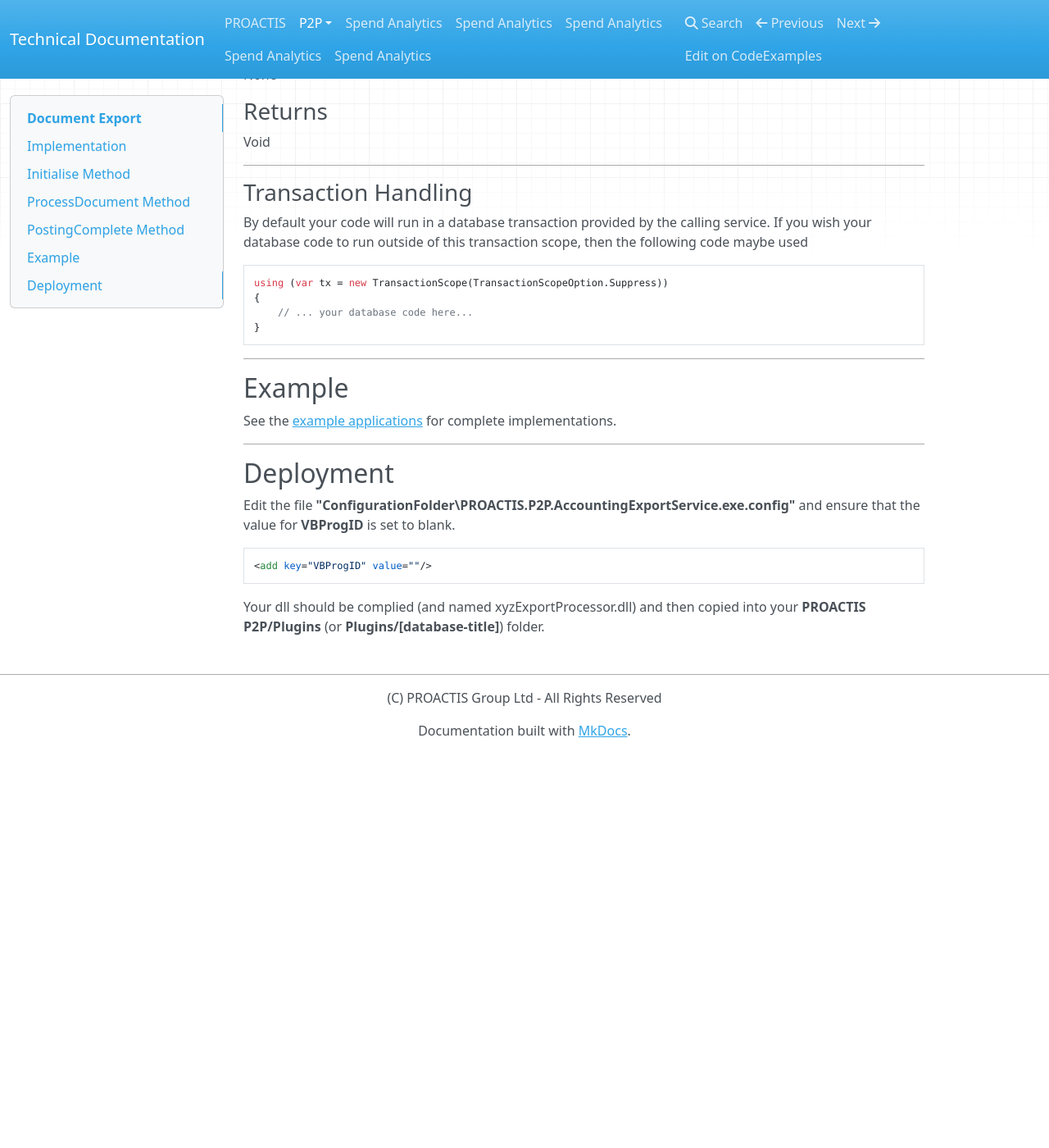
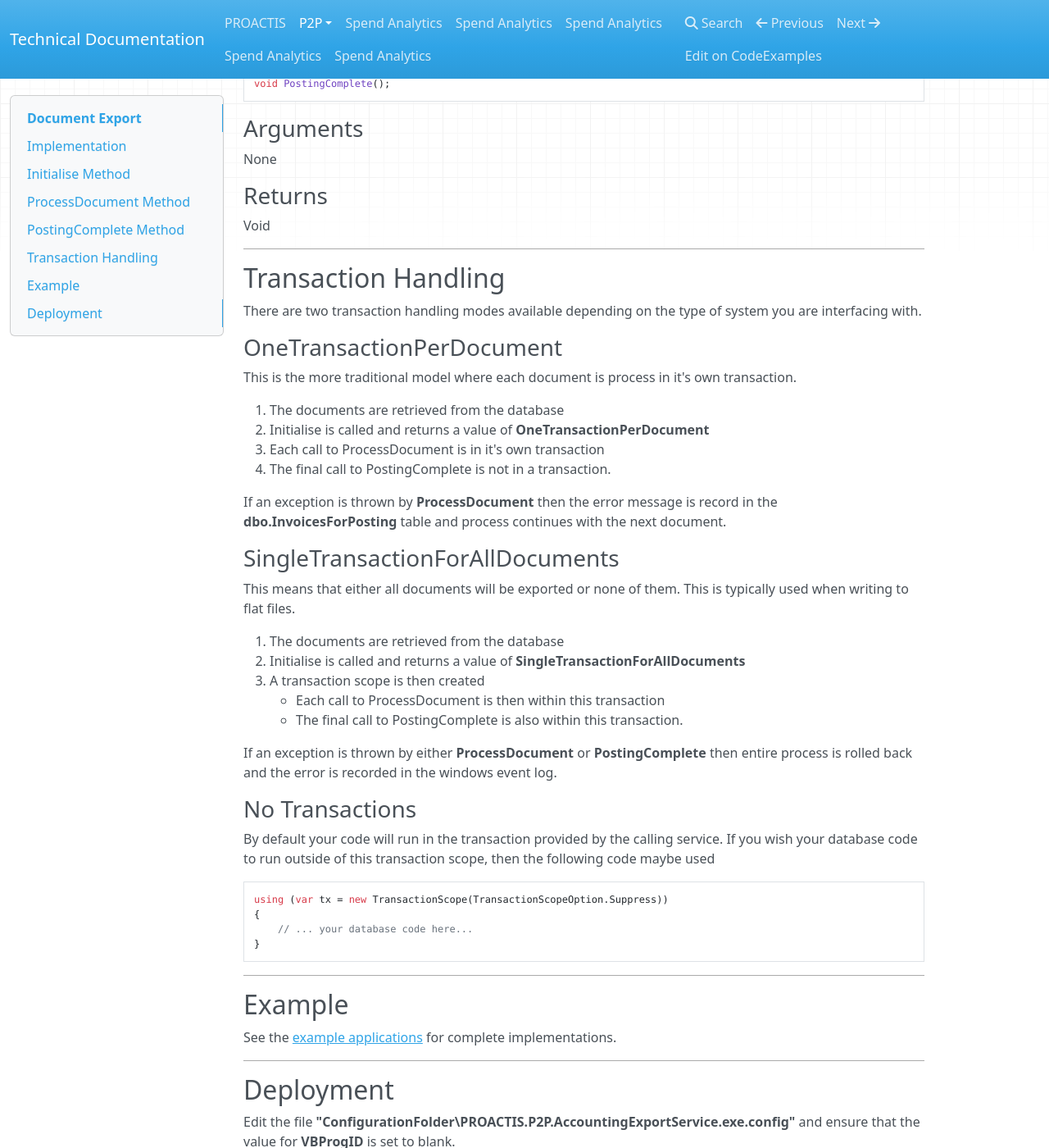
Before and after one commit to proactis-documentation/documentation-source, an MkDocs documentation site: the page built from docs/p2p/invoicePosting.md, in a window 1280 px wide and 1400 px high, scrolled down 2430 px. Shown: the whole window at 82% size. Built offline with MkDocs 1.6.1, drawn with Linux system fonts in a browser that asks for light colours; nearby versions of some CDN libraries; old or Windows-style settings are respelled for this version of MkDocs; before the commit the page ends 3349 px from its top, so only the background shows below that; some of the changed text lies outside the part shown.

Commit message:
InvoicePosting

````diff
--- a/docs/p2p/invoicePosting.md
+++ b/docs/p2p/invoicePosting.md
@@ -16,22 +16,32 @@ The format of document xml which is stored in this table is defined by the vario
     - __grsCustInterfaces.IExportProcessor.ProcessDocument__.
     - __grsCustInterfaces.IExportProcessor.PostingComplete__.
 
+!!! note
+
+    The methods are called in the order listed above.
+
+    1. The documents are retrieved from the database
+    2. Initialise is called just once
+    3. ProcessDocument is then called one for each document
+    4. PostingComplete is called just once after all calls to ProcessDocument.
+
 ---
+
 
 ## Initialise Method
 
-This method is called once when the pending documents have been retrieved from the database.  This method is typically used to make connections to external systems (databases) and to specify the transaction handling model to be used.
+This method is called first after the pending documents have been retrieved from the database.  This method is typically used to make connections to external systems (databases) and to specify the transaction handling model to be used.
 
 ### Signature
 ```
-ExportProcessorInitialiseResult IExportProcessor.Initialise(int numberOfDocuments, string databaseTitle, string databaseName, string databaseServer)
+ExportProcessorInitialiseResult Initialise(int numberOfDocuments, string databaseTitle, string databaseName, string databaseServer)
 ```
 
 ### Arguments
 
 | Argument      | Direction | Description
 | ------------- | --------- | ------------ |
-| numberOfDocuments    | In        | The number of pending documents in the __dbo.InvoicesForPosting__ table. |
+| numberOfDocuments    | In        | The number of pending documents in the __dbo.InvoicesForPosting__ table. Will always be > 0|
 | databaseTitle  | In        | Title of the p2p database |
 | databaseName  | In        | Name of the p2p database |
 | databaseServer  | In        | Name of the p2p database server |
@@ -47,6 +57,8 @@ Returns a value from the __ExportProcessorInitialiseResult__ enumeration
 ---
 
 ## ProcessDocument Method
+
+This method is called once for each document to be processed.
 
 ### Signature
 ```csharp
@@ -74,20 +86,12 @@ Returns a value from the __ExportProcessorExportResult__ enumeration
 2. SuccessButDoNotMarkAsPosted - The document was successfully posted but it's status should NOT be updated to Posted and it's commitments should NOT be released.
 3. SecondarySuccess - This is not the primary document generated by an application hook.
 
-### Error Handling
-
-If your DLL fails to process the document then it can throw an exception up to the calling service.
-
-_For example_
-```csharp
-    throw new Exception("Failed to connect to the finance system");
-```
-
-This will be recorded in the __ErrorMessage__ column of the __dbo.InvoicesForPosting__ table.
-
 ---
 
 ## PostingComplete Method
+
+This method is called last,  after __ProcessDocument__ has been called for each pending document.
+
 
 ### Signature
 ```csharp
@@ -105,13 +109,36 @@ Void
 ---
 
 
+## Transaction Handling
+
+There are two transaction handling modes available depending on the type of system you are interfacing with.
 
 
+### OneTransactionPerDocument
+This is the more traditional model where each document is process in it's own transaction.
+
+1. The documents are retrieved from the database
+2. Initialise is called and returns a value of __OneTransactionPerDocument__
+3. Each call to ProcessDocument is in it's own transaction
+4. The final call to PostingComplete is not in a transaction.
+
+If an exception is thrown by __ProcessDocument__ then the error message is record in the __dbo.InvoicesForPosting__ table and process continues with the next document.
 
 
-### Transaction Handling
+### SingleTransactionForAllDocuments
+This means that either all documents will be exported or none of them.  This is typically used when writing to flat files.
 
-By default your code will run in a database transaction provided by the calling service.  If you wish your database code to run outside of this transaction scope,  then the following code maybe used
+1. The documents are retrieved from the database
+2. Initialise is called and returns a value of __SingleTransactionForAllDocuments__
+3. A transaction scope is then created
+    - Each call to ProcessDocument is then within this transaction
+    - The final call to PostingComplete is also within this transaction.
+
+If an exception is thrown by either __ProcessDocument__ or __PostingComplete__ then entire process is rolled back and the error is recorded in the windows event log.
+
+### No Transactions
+
+By default your code will run in the transaction provided by the calling service.  If you wish your database code to run outside of this transaction scope,  then the following code maybe used
 
 ```csharp
 using (var tx = new TransactionScope(TransactionScopeOption.Suppress))
````
